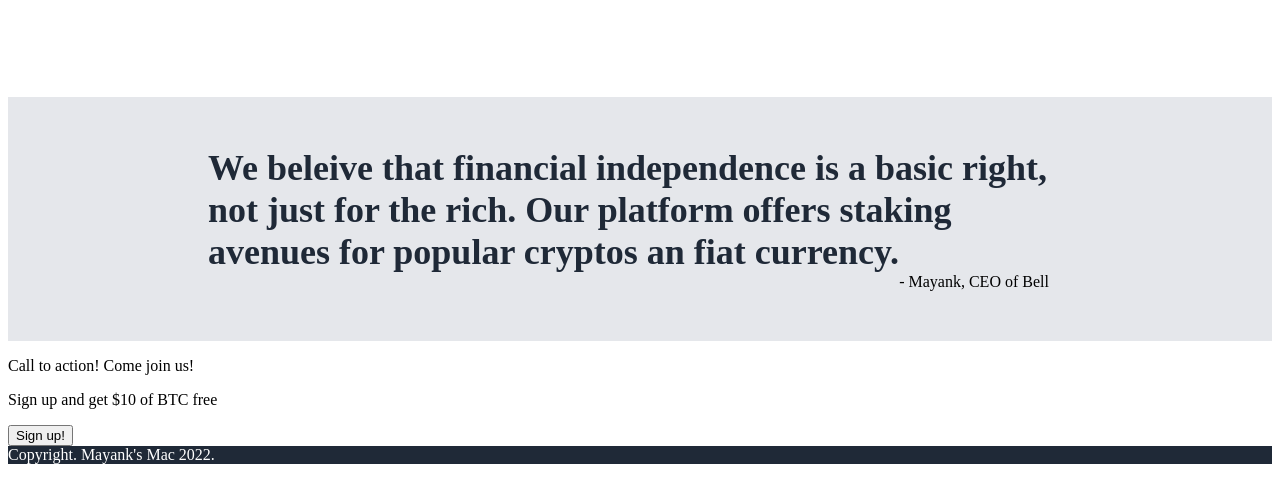
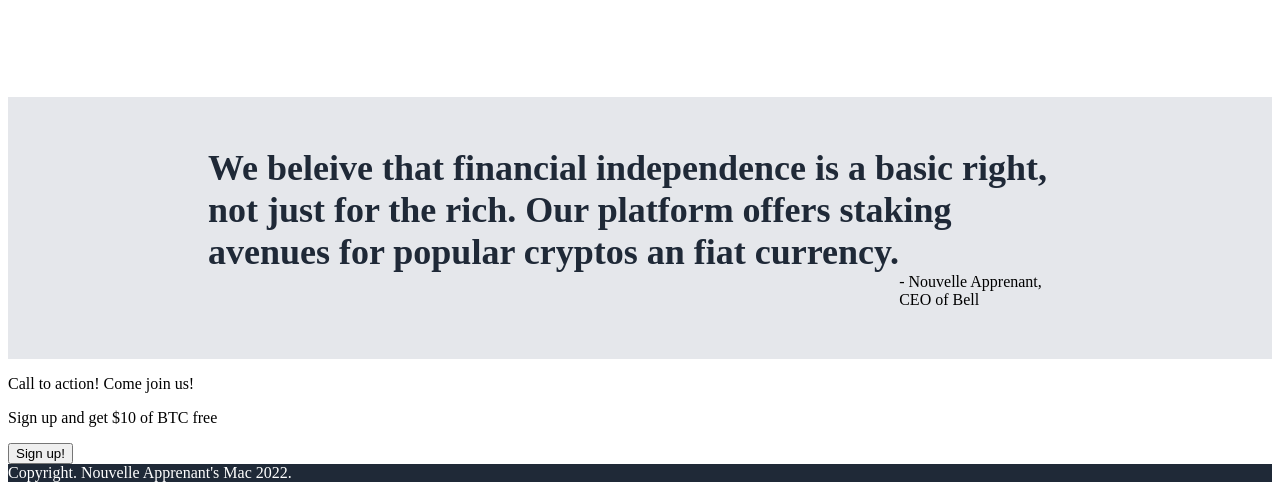
Before and after one commit to MayannkArora/Landing-Page, a plain HTML site: page index.html in a window 1280 px wide. Shown: the part 638-1128 px from the top of the page. Drawn offline with Linux system fonts and the light colour scheme.

Commit message:
Add final .HTML file
Added final .HTML file

```diff
--- a/index.html
+++ b/index.html
@@ -62,7 +62,7 @@
             We beleive that financial independence is a basic right, not just for the rich. Our platform offers staking avenues for popular cryptos an fiat currency.
         </div>
         <div class="author">
-            - Mayank, CEO of Bell
+            - Nouvelle Apprenant, CEO of Bell
         </div>
     </div>
 
@@ -79,7 +79,7 @@
 
     <div class="footer">
 
-        Copyright. Mayank's Mac 2022.
+        Copyright. Nouvelle Apprenant's Mac 2022.
     </div>
 </body>
 </html>
```
